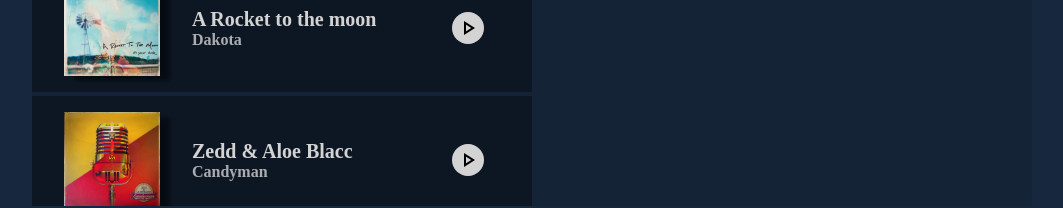
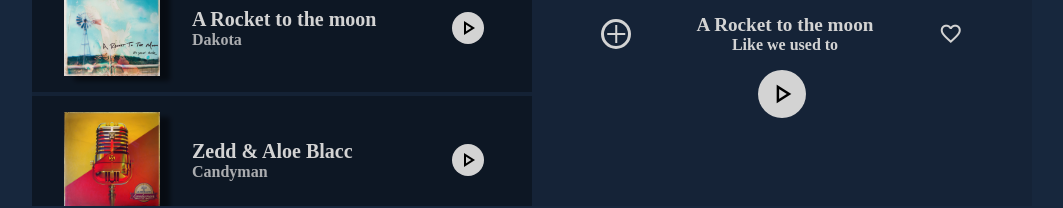
Before and after one commit to Bosseyang/Task2-react-media-player, a React (Vite) app in the folder react-media-player/: page / in a window 1280 px wide. Shown: the part 510-718 px from the top of the page, without its empty margins (108-1171 px from the left). Built offline with nearby package versions, Linux system fonts and the light colour scheme.

Commit message:
Update SongSection.tsx

```diff
--- a/react-media-player/src/components/SongSection.tsx
+++ b/react-media-player/src/components/SongSection.tsx
@@ -1,5 +1,6 @@
 import type { ReactElement } from "react";
-import SongInfo from "./SongInfo";
+import SongInfo from "./SongPlaying";
+import Controls from "./SongControls";
 
 interface ISongDataProps {
   artist: string;
@@ -12,6 +13,7 @@ export default function SongSection(props: ISongDataProps): ReactElement {
     <section className="section song-section" id="song-section">
       <img src={props.image} alt={props.title} />
       <SongInfo title={props.title} artist={props.artist} />
+      <Controls />
     </section>
   );
 }
```
